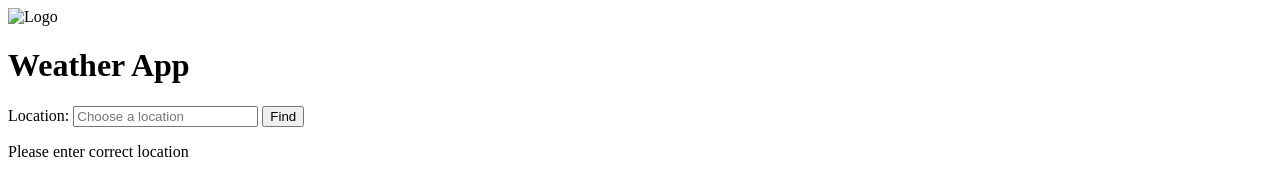
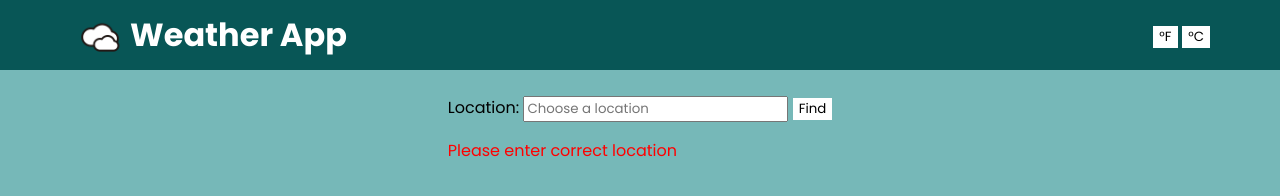
Before and after one commit to li-maksim/weather_app, a website built with webpack: page src/template.html in a window 1280 px wide. Both pictures are taken after a click on the button "Find". Built offline with nearby package versions, Linux system fonts and the light colour scheme; no server answers.

Commit message:
Added basic styles and improved validation
Input is now checked with RegEx

```diff
--- a/src/index.js
+++ b/src/index.js
@@ -23,6 +23,10 @@ const Display = (() => {
         const currentReport = await getReport(location)
         if (currentReport == Error) {
             console.log('Wrong location I guess')
+            report.address = ''
+            report.temp = ''
+            report.conditions = ''
+            report.precip = ''
         } else {
             console.table(report)
         }
@@ -31,17 +35,43 @@ const Display = (() => {
     const input = document.querySelector('#location_input')
     const btn = document.querySelector('#location_btn')
     const errorMsg = document.querySelector('.error_msg')
+    const reportDiv = document.querySelector('.report_div')
 
-    const search = function(evt) {
+    const search = async function(evt) {
         evt.preventDefault()
+        let city = input.value
+        const re = new RegExp("^([a-zA-Z]{1,})$");
 
-        if (input.checkValidity()) {
+        if (re.test(city)) {
             errorMsg.textContent = ''
-            let city = input.value
-            showReport(city)
-            input.value = ''
+            await showReport(city)
+
+            if (report.address != '') {
+                const addressP = document.createElement('p')
+                const tempP = document.createElement('p')
+                const descrP = document.createElement('p')
+                const precipP = document.createElement('p')
+                reportDiv.textContent = ''
+                addressP.textContent = `Location: ${report.address}`
+                tempP.textContent = `Temperature: ${report.temp}`
+                descrP.textContent = `Current conditions: ${report.conditions}`
+                if (report.precip != null) {
+                    precipP.textContent = `Precipitation: ${report.precip.toString()}`
+                } else {
+                    precipP.textContent = `Precipitation: none`
+                }
+                reportDiv.appendChild(addressP)
+                reportDiv.appendChild(tempP)
+                reportDiv.appendChild(descrP)
+                reportDiv.appendChild(precipP)
+
+                input.value = ''
+            } else {
+                reportDiv.textContent = ''
+            }
         } else {
             errorMsg.textContent = 'Please enter correct location'
+            reportDiv.textContent = ''
         }
 
     }
--- a/src/style.css
+++ b/src/style.css
@@ -0,0 +1,66 @@
+@import url('https://fonts.googleapis.com/css2?family=Poppins:ital,wght@0,100;0,200;0,300;0,400;0,500;0,600;0,700;0,800;0,900;1,100;1,200;1,300;1,400;1,500;1,600;1,700;1,800;1,900&display=swap');
+
+* {
+    font-family: 'Poppins', serif;
+}
+
+body {
+    margin: 0;
+    background-color: #76B8B8;
+}
+
+.header {
+    display: flex;
+    box-sizing: border-box;
+    padding: 0 70px 0 70px;
+    width: 100%;
+    height: 70px;
+    color: #fff;
+    background-color: #085656;
+    justify-content: space-between;
+    align-items: center;
+}
+
+.header .logo_div {
+    display: flex;
+    align-items: center;
+}
+
+.header .logo_div .logo_img {
+    width: 60px;
+    height: 60px;
+}
+
+.header .logo_div h1 {
+    margin: 0;
+}
+
+.btn {
+    background: none;
+    border: none;
+    min-width: 25px;
+    min-height: 10px;
+    background-color: #fff;
+    transition: 0.4s;
+}
+
+.btn:hover {
+    background-color: #459393;
+}
+
+.btn:active {
+    transform: scale(110%);
+}
+
+.error_msg {
+    color: red;
+}
+
+.content {
+    display: flex;
+    flex-direction: column;
+    align-items: center;
+    width: 600px;
+    margin: 0 auto;
+    margin-top: 25px;
+}
--- a/src/template.html
+++ b/src/template.html
@@ -6,17 +6,21 @@
     <title>Weather App</title>
 </head>
 <body>
-    <header>
+    <header class="header">
         <div class="logo_div">
-            <img src="#" alt="Logo" class="logo_img">
+            <img src="weather_icon.png" alt="Logo" class="logo_img">
             <h1>Weather App</h1>
+        </div>
+        <div class="btns">
+            <button class="btn">°F</button>
+            <button class="btn">°C</button>
         </div>
     </header>
     <div class="content">
         <div class="search_form">
             <label for="">Location: </label>
-            <input type="text" id="location_input" placeholder="Choose a location" required minlength="1" maxlength="35">
-            <button id="location_btn">Find</button>
+            <input type="text" id="location_input" placeholder="Choose a location">
+            <button class="btn" id="location_btn">Find</button>
             <p class="error_msg"></p>
         </div>
         <div class="report_div">
```
Also changed, not shown: src/weather_icon.png (added).
